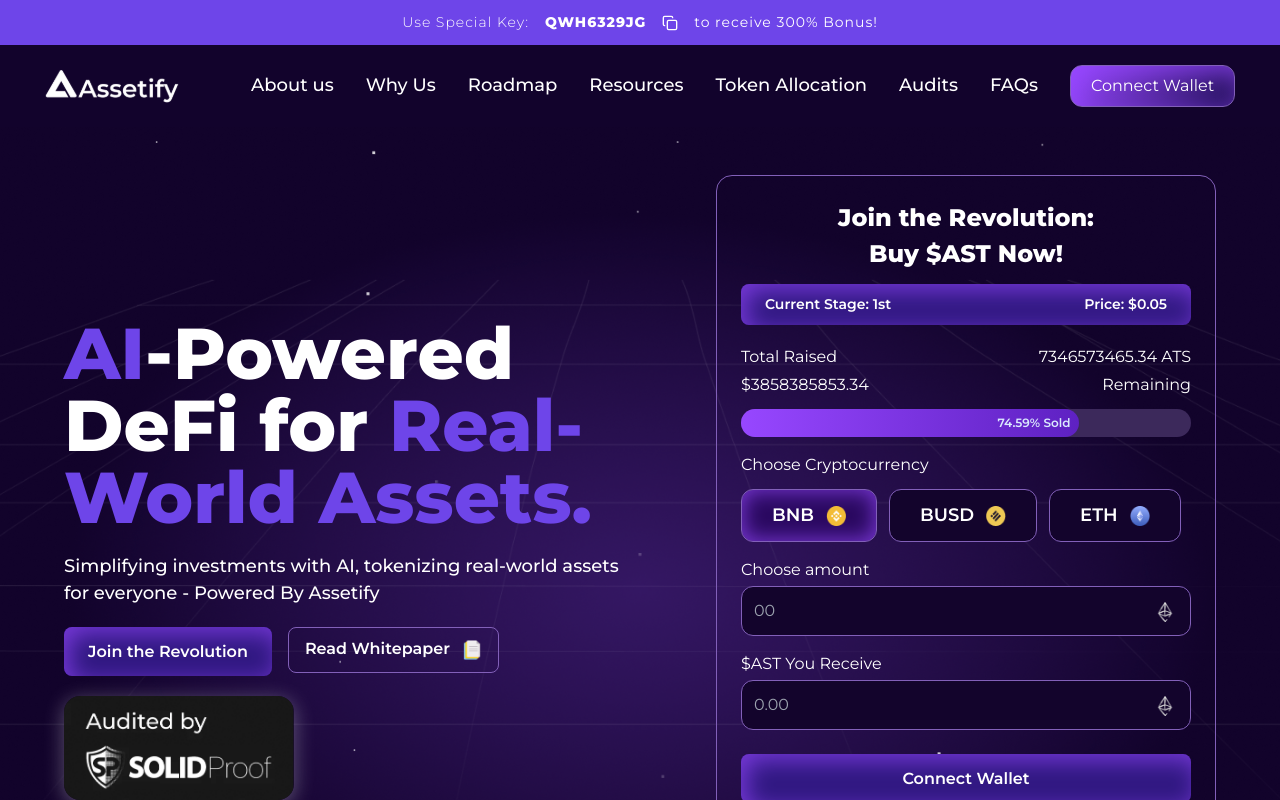
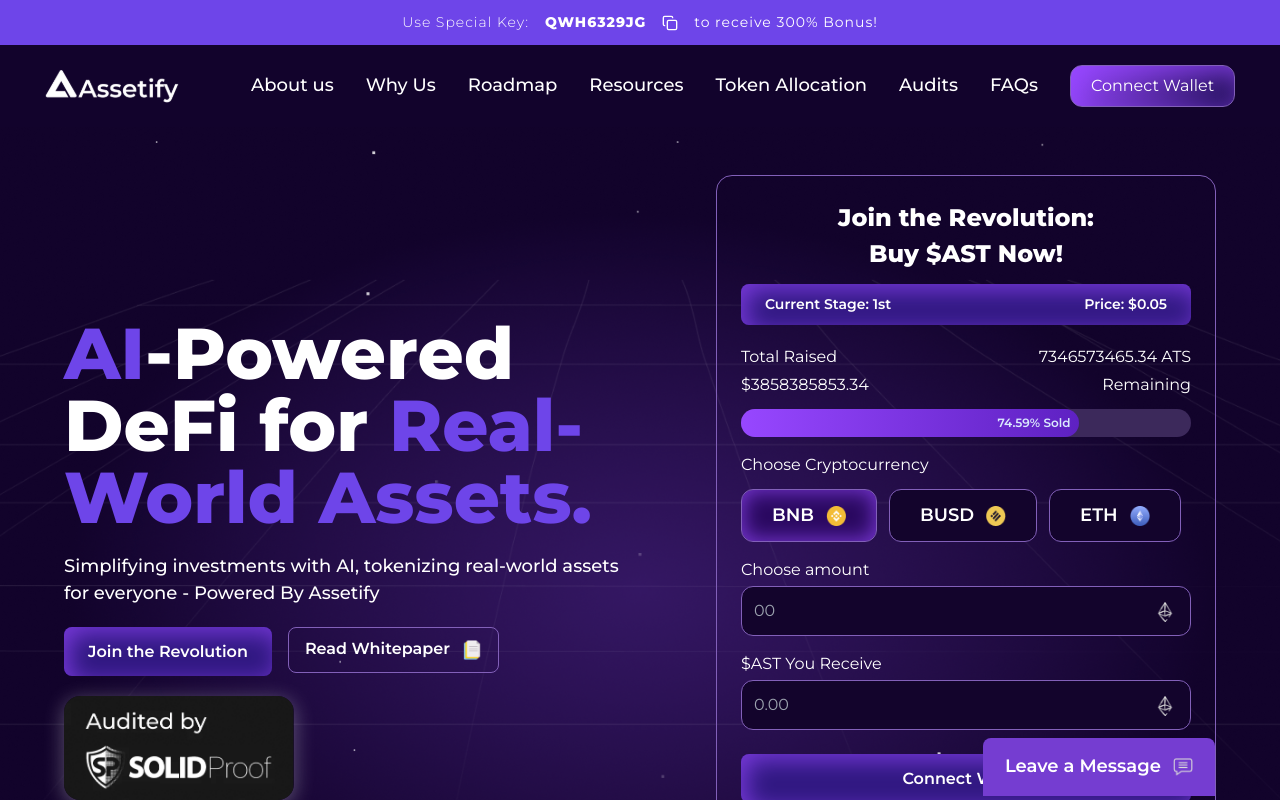
Before and after one commit to harmispatel/Assetify, a React (Vite) app: page / in a window 1280 px wide. Shown: the top 800 px of the page. Built offline with nearby package versions, Linux system fonts and the light colour scheme.

Commit message:
design completd

```diff
--- a/src/components/Pages/homeSections/AiPowered.jsx
+++ b/src/components/Pages/homeSections/AiPowered.jsx
@@ -154,12 +154,12 @@
                   <button className="w-[100%] rounded-[8px] font-semibold text-[16px] leading-[17.07px] bg-white text-[#0E0F23] border border-[#8260b9]  px-6 py-4">
                     Manual Payment
                   </button>
-                  {/* <div className="py-[18px] px-[22px] bg-[#753DD1] inline-block font-semibold text-lg leading-[21.94px] rounded-tl-lg rounded-tr-lg w-auto absolute right-0 lg:bottom-[145px] md:bottom-[125px] bottom-[140px]">
+                  <div className="py-[18px] px-[22px] bg-[#753DD1] inline-block font-semibold text-lg leading-[21.94px] rounded-tl-lg rounded-tr-lg w-auto absolute right-0 lg:bottom-[145px] md:bottom-[125px] bottom-[140px]">
                     <span className="flex items-center justify-center gap-3">
                       Leave a Message{" "}
                       <img src={mesageBox} className="w-5 h-5" />
                     </span>
-                  </div> */}
+                  </div>
                 </div>
                 <div className="mt-3 text-base font-normal leading-[19px] flex items-start gap-2">
                   <input
```
